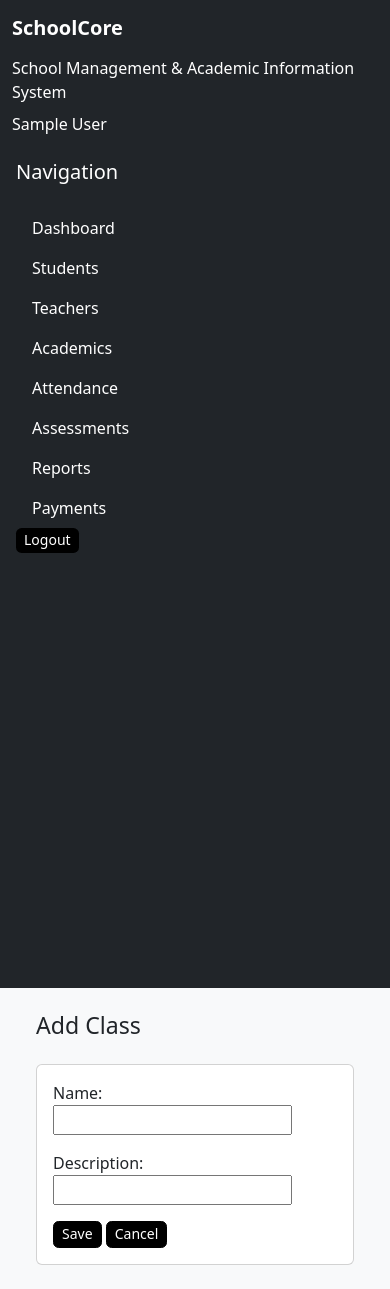
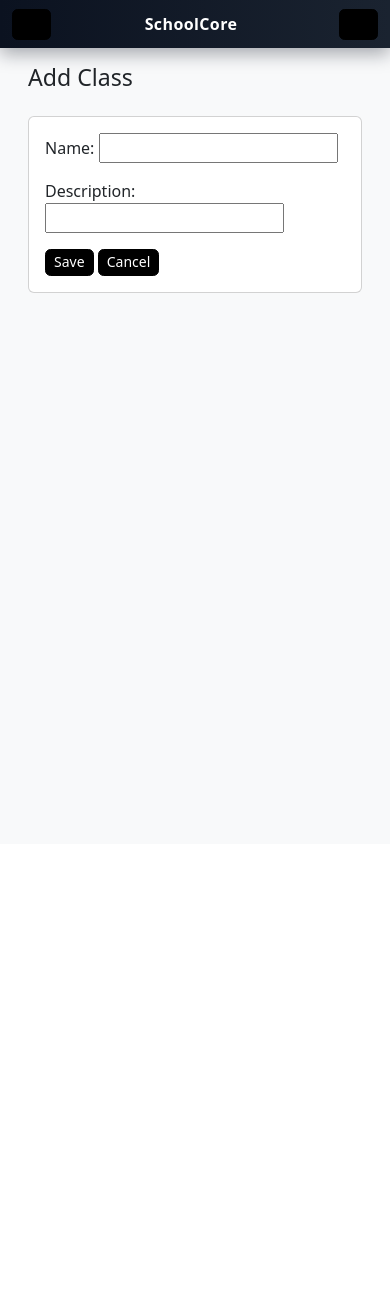
Before and after one commit to MWABABrighton/schoolcore, a Django app: page /academics/classes/new/ in a window 390 px wide. After the commit the page ends 293 px from the top, so only its background shows below. Run offline with Django 5.2, Linux system fonts and the light colour scheme; the visitor is signed in with stand-in values (Sample User, id 1).

Commit message:
Make navbar stylish and mobile-responsive: offcanvas sidebar for small screens, improved navbar styles

```diff
--- a/templates/base.html
+++ b/templates/base.html
@@ -87,6 +87,61 @@
             transform: translateY(-1px) !important;
             color: #fff !important;
         }
+
+        /* Stylish navbar and responsive sidebar offcanvas */
+        .navbar-custom {
+            background: linear-gradient(90deg,#0b1220 0%, #1a2330 100%);
+            box-shadow: 0 6px 18px rgba(11,18,32,0.35);
+            padding-top: 0.45rem;
+            padding-bottom: 0.45rem;
+        }
+
+        .navbar-brand {
+            font-size: 1.15rem;
+            letter-spacing: 0.4px;
+        }
+
+        .navbar-text.small-strap {
+            font-size: 0.82rem;
+            opacity: 0.9;
+        }
+
+        /* Toggler icon color */
+        .navbar-toggler {
+            border-color: rgba(255,255,255,0.15);
+        }
+        .navbar-toggler-icon {
+            filter: invert(1) brightness(1.2);
+        }
+
+        /* Sidebar styling for larger screens */
+        aside.sidebar {
+            background: #111827;
+            border-right: 1px solid rgba(255,255,255,0.03);
+            min-height: 100vh;
+        }
+        aside.sidebar .nav-link {
+            color: rgba(255,255,255,0.95) !important;
+            padding: 0.5rem 0.75rem;
+            border-radius: 0.35rem;
+        }
+        aside.sidebar .nav-link:hover { background: rgba(255,255,255,0.03); }
+
+        /* Offcanvas sidebar tweaks */
+        .offcanvas-start {
+            width: 260px;
+            background: linear-gradient(180deg,#0f1724,#111827);
+            color: #fff;
+        }
+        .offcanvas-body .nav-link { color: #fff !important; }
+
+        /* Make layout padding nicer on small screens */
+        @media (max-width: 767.98px) {
+            main.col-md-10 { padding: 1rem !important; }
+            .navbar-brand { font-size: 1rem; }
+            .navbar-text.small-strap { display: none; }
+        }
+
     </style>
 
 </head>
@@ -97,33 +152,76 @@
 
 <!-- Top Navigation Bar -->
 
-<nav class="navbar navbar-dark bg-dark">
+<nav class="navbar navbar-expand-md navbar-dark navbar-custom sticky-top">
 
     <div class="container-fluid">
 
-        <a
-            class="navbar-brand fw-bold"
-            href="/dashboard/"
-        >
-            SchoolCore
-        </a>
+        <!-- Offcanvas toggle (visible on small screens) -->
+        <button class="btn btn-sm btn-dark d-md-none me-2" type="button" data-bs-toggle="offcanvas" data-bs-target="#sidebarOffcanvas" aria-controls="sidebarOffcanvas" aria-label="Toggle navigation">
+            <span class="navbar-toggler-icon"></span>
+        </button>
 
-        <span class="navbar-text text-white">
-            School Management & Academic Information System
-        </span>
+        <a class="navbar-brand fw-bold" href="/dashboard/">SchoolCore</a>
 
+        <span class="navbar-text text-white ms-2 small-strap">School Management &amp; Academic Information System</span>
 
-        {% if user.is_authenticated %}
+        <!-- Collapse for right-side items on md+ -->
+        <button class="navbar-toggler" type="button" data-bs-toggle="collapse" data-bs-target="#topNavCollapse" aria-controls="topNavCollapse" aria-expanded="false" aria-label="Toggle navigation">
+            <span class="navbar-toggler-icon"></span>
+        </button>
 
-            <span class="text-white me-3">
-                {{ user.first_name }} {{ user.last_name }}
-            </span>
+        <div class="collapse navbar-collapse justify-content-end" id="topNavCollapse">
 
-        {% endif %}
+            <ul class="navbar-nav align-items-center">
+                {% if user.is_authenticated %}
+                <li class="nav-item d-flex align-items-center me-3">
+                    <span class="text-white">{{ user.first_name }} {{ user.last_name }}</span>
+                </li>
+                <li class="nav-item">
+                    <form method="post" action="{% url 'logout' %}" class="d-inline">
+                        {% csrf_token %}
+                        <button type="submit" class="btn btn-dark btn-sm">Logout</button>
+                    </form>
+                </li>
+                {% else %}
+                <li class="nav-item">
+                    <a href="{% url 'login' %}" class="btn btn-dark btn-sm">Login</a>
+                </li>
+                {% endif %}
+            </ul>
+
+        </div>
 
     </div>
 
 </nav>
+
+
+<!-- Offcanvas sidebar for small screens -->
+<div class="offcanvas offcanvas-start d-md-none" tabindex="-1" id="sidebarOffcanvas" aria-labelledby="sidebarOffcanvasLabel">
+  <div class="offcanvas-header">
+    <h5 class="offcanvas-title text-white" id="sidebarOffcanvasLabel">Navigation</h5>
+    <button type="button" class="btn-close btn-close-white text-reset" data-bs-dismiss="offcanvas" aria-label="Close"></button>
+  </div>
+  <div class="offcanvas-body">
+    <div class="nav flex-column">
+      <a href="/dashboard/" class="nav-link">Dashboard</a>
+      <a href="/students/" class="nav-link">Students</a>
+      <a href="{% url 'teacher_list' %}" class="nav-link">Teachers</a>
+      <a href="{% url 'academics_home' %}" class="nav-link">Academics</a>
+      <a href="{% url 'attendance_home' %}" class="nav-link">Attendance</a>
+      <a href="/assessments/" class="nav-link">Assessments</a>
+      <a href="/reports/" class="nav-link">Reports</a>
+      <a href="/finance/" class="nav-link">Payments</a>
+      <div class="mt-3">
+        <form method="post" action="{% url 'logout' %}">
+            {% csrf_token %}
+            <button type="submit" class="btn btn-dark btn-sm">Logout</button>
+        </form>
+      </div>
+    </div>
+  </div>
+</div>
 
 
 <!-- Main Layout -->
@@ -133,107 +231,29 @@
     <div class="row">
 
 
-        <!-- Sidebar -->
+        <!-- Sidebar (visible on md and up) -->
 
-        <aside class="col-md-2 bg-dark text-white min-vh-100 p-3">
+        <aside class="col-md-2 sidebar text-white min-vh-100 p-3 d-none d-md-block">
 
-            <h5 class="mb-4">
-                Navigation
-            </h5>
-
+            <h5 class="mb-4">Navigation</h5>
 
             <div class="nav flex-column">
 
+                <a href="/dashboard/" class="nav-link">Dashboard</a>
+                <a href="/students/" class="nav-link">Students</a>
+                <a href="{% url 'teacher_list' %}" class="nav-link">Teachers</a>
+                <a href="{% url 'academics_home' %}" class="nav-link">Academics</a>
+                <a href="{% url 'attendance_home' %}" class="nav-link">Attendance</a>
+                <a href="/assessments/" class="nav-link">Assessments</a>
+                <a href="/reports/" class="nav-link">Reports</a>
+                <a href="/finance/" class="nav-link">Payments</a>
 
-                <!-- Dashboard -->
-
-                <a
-                    href="/dashboard/"
-                    class="nav-link text-white"
-                >
-                    Dashboard
-                </a>
-
-
-                <!-- Students -->
-
-                <a
-                    href="/students/"
-                    class="nav-link text-white"
-                >
-                    Students
-                </a>
-
-
-                <!-- Teachers -->
-
-                <a
-                    href="{% url 'teacher_list' %}"
-                    class="nav-link text-white"
-                >
-                    Teachers
-                </a>
-
-
-                <!-- Academics -->
-
-                <a
-                    href="{% url 'academics_home' %}"
-                    class="nav-link text-white"
-                >
-                    Academics
-                </a>
-
-
-                <!-- Attendance -->
-<a href="{% url 'attendance_home' %}" class="nav-link text-white">
-    Attendance
-</a>
-                <!-- Assessments -->
-
-            <a href="/assessments/" class="nav-link text-white">
-                Assessments
-            </a>
-
-
-                <!-- Reports -->
-
-                <a
-                    href="/reports/"
-                    class="nav-link text-white"
-                >
-                    Reports
-                </a>
-                <a
-                    href="/finance/"
-                    class="nav-link text-white"
-                >
-                    Payments
-                </a>
-
-
-                <!-- Logout -->
-
-                <li class="nav-item">
-
-                    <form
-                        method="post"
-                        action="{% url 'logout' %}"
-                    >
-
+                <li class="nav-item mt-3">
+                    <form method="post" action="{% url 'logout' %}">
                         {% csrf_token %}
-
-                        <button
-                            type="submit"
-                            class="nav-link text-white border-0 bg-transparent"
-                        >
-                            Logout
-                        </button>
-
+                        <button type="submit" class="btn btn-dark btn-sm">Logout</button>
                     </form>
-
                 </li>
-
 
             </div>
 
```
